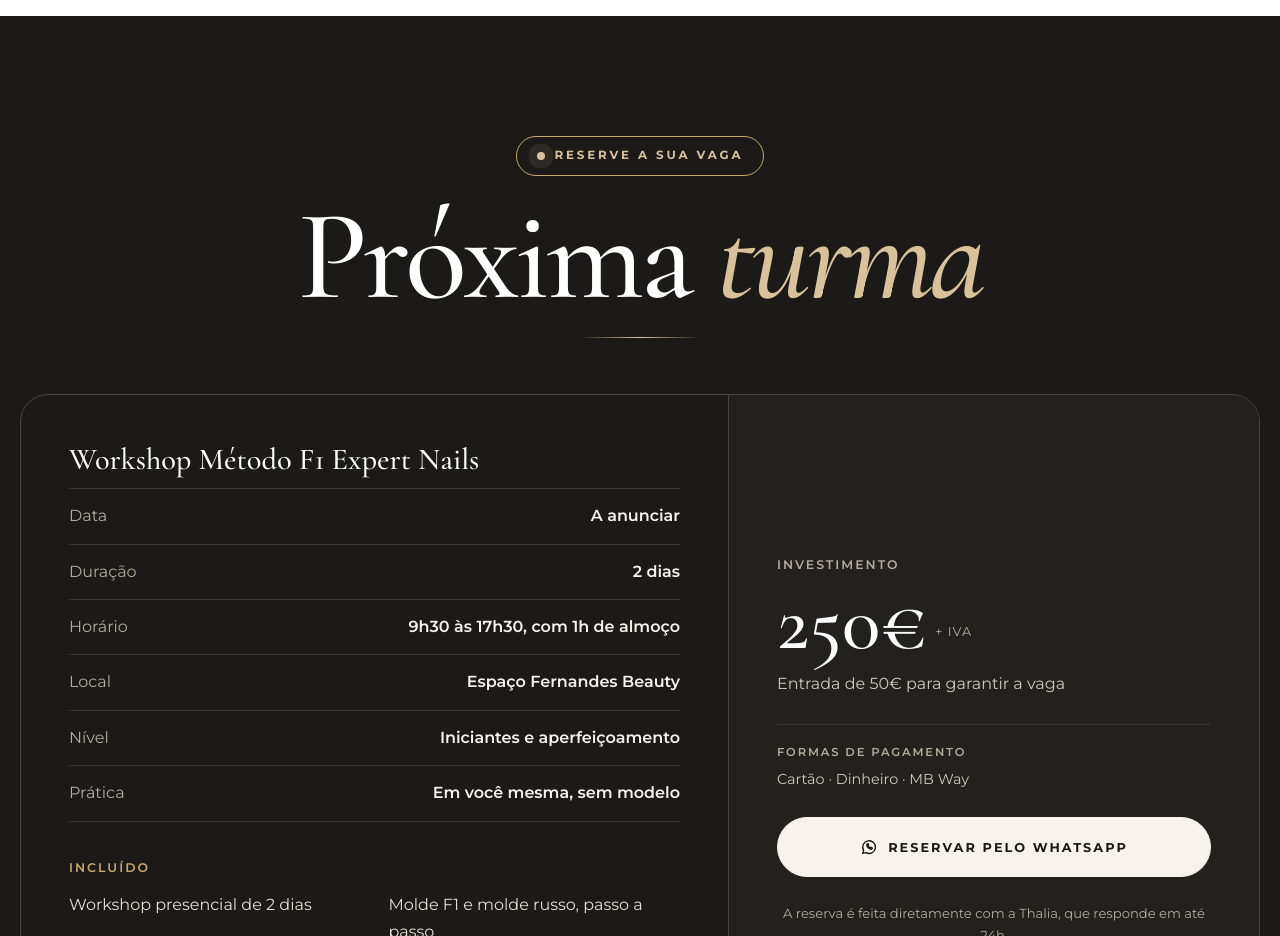
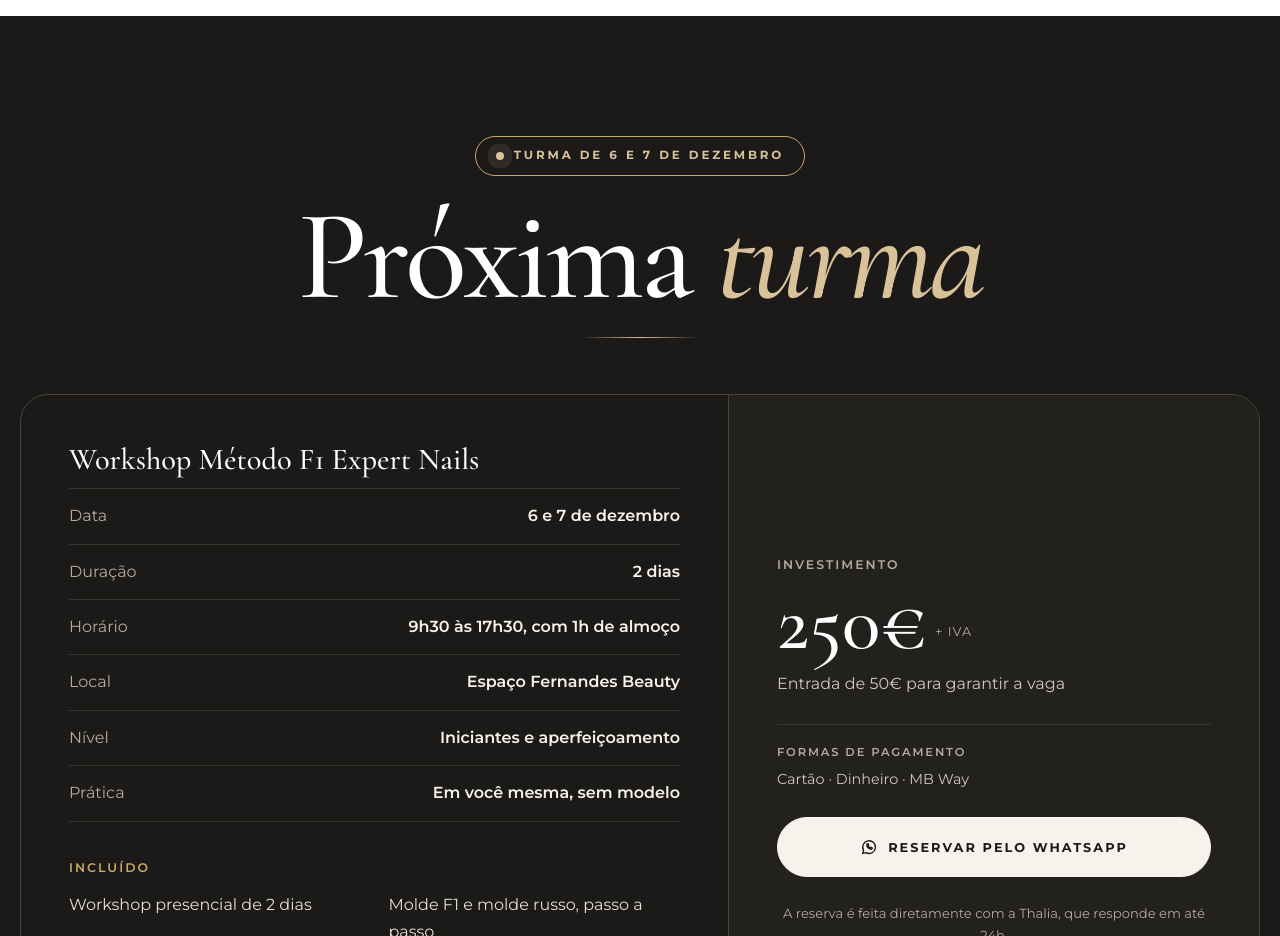
Before and after one commit to metodothaliafernandes/thalia-site, a plain HTML site: page index.html in a window 1280 px wide. Shown: the part 8540-9476 px from the top of the page. Drawn offline with Linux system fonts and the light colour scheme.

Commit message:
Add files via upload

```diff
--- a/index.html
+++ b/index.html
@@ -360,7 +360,7 @@ video{border-radius:20px}
 <section id="inscricao" aria-labelledby="turma-titulo" style="background: #1B1A18; color: #F7F3EC; padding: 120px 20px">
 <div style="max-width: 1240px; margin: 0 auto; display: flex; flex-direction: column; gap: 56px">
 <div class="tf-rv" style="display: flex; flex-direction: column; align-items: center; text-align: center; gap: 22px">
-<span style="display: inline-flex; align-items: center; gap: 10px; border: 1px solid #C9A86A; border-radius: 999px; padding: 9px 20px; font-size: 0.74rem; letter-spacing: 0.24em; text-transform: uppercase; font-weight: 700; color: #D9C29A"><span aria-hidden="true" class="tf-pulse" style="width: 8px; height: 8px; border-radius: 50%; background: #D9C29A; display: inline-block"></span>Reserve a sua vaga</span>
+<span style="display: inline-flex; align-items: center; gap: 10px; border: 1px solid #C9A86A; border-radius: 999px; padding: 9px 20px; font-size: 0.74rem; letter-spacing: 0.24em; text-transform: uppercase; font-weight: 700; color: #D9C29A"><span aria-hidden="true" class="tf-pulse" style="width: 8px; height: 8px; border-radius: 50%; background: #D9C29A; display: inline-block"></span>Turma de 6 e 7 de dezembro</span>
 <h2 id="turma-titulo" style="margin: 0; font-family: 'Cormorant Garamond', serif; font-weight: 500; font-size: clamp(3.6rem, 10vw, 8.4rem); line-height: 0.92; letter-spacing: -0.03em; color: #FFFFFF">Próxima <em style="color: #D9C29A">turma</em></h2>
 <span aria-hidden="true" style="display: block; width: 120px; height: 1px; background: linear-gradient(90deg, rgba(217,194,154,0), #D9C29A, rgba(217,194,154,0))"></span>
 </div>
@@ -369,7 +369,7 @@ video{border-radius:20px}
 <div>
 <h3 style="margin: 0 0 10px; font-family: 'Cormorant Garamond', serif; font-weight: 500; font-size: 1.9rem; line-height: 1.15; color: #FFFFFF">Workshop Método F1 Expert Nails</h3>
 <dl style="margin: 0">
-<div style="display: flex; justify-content: space-between; gap: 16px; padding: 14px 0; border-top: 1px solid #3A352F"><dt style="color: #B3AA9C">Data</dt><dd style="margin: 0; text-align: right; font-weight: 600">A anunciar</dd></div>
+<div style="display: flex; justify-content: space-between; gap: 16px; padding: 14px 0; border-top: 1px solid #3A352F"><dt style="color: #B3AA9C">Data</dt><dd style="margin: 0; text-align: right; font-weight: 600">6 e 7 de dezembro</dd></div>
 <div style="display: flex; justify-content: space-between; gap: 16px; padding: 14px 0; border-top: 1px solid #3A352F"><dt style="color: #B3AA9C">Duração</dt><dd style="margin: 0; text-align: right; font-weight: 600">2 dias</dd></div>
 <div style="display: flex; justify-content: space-between; gap: 16px; padding: 14px 0; border-top: 1px solid #3A352F"><dt style="color: #B3AA9C">Horário</dt><dd style="margin: 0; text-align: right; font-weight: 600">9h30 às 17h30, com 1h de almoço</dd></div>
 <div style="display: flex; justify-content: space-between; gap: 16px; padding: 14px 0; border-top: 1px solid #3A352F"><dt style="color: #B3AA9C">Local</dt><dd style="margin: 0; text-align: right; font-weight: 600">Espaço Fernandes Beauty</dd></div>
```
Also changed, not shown: privacidade.html (+1 -1 lines), termos.html (+1 -1 lines).
